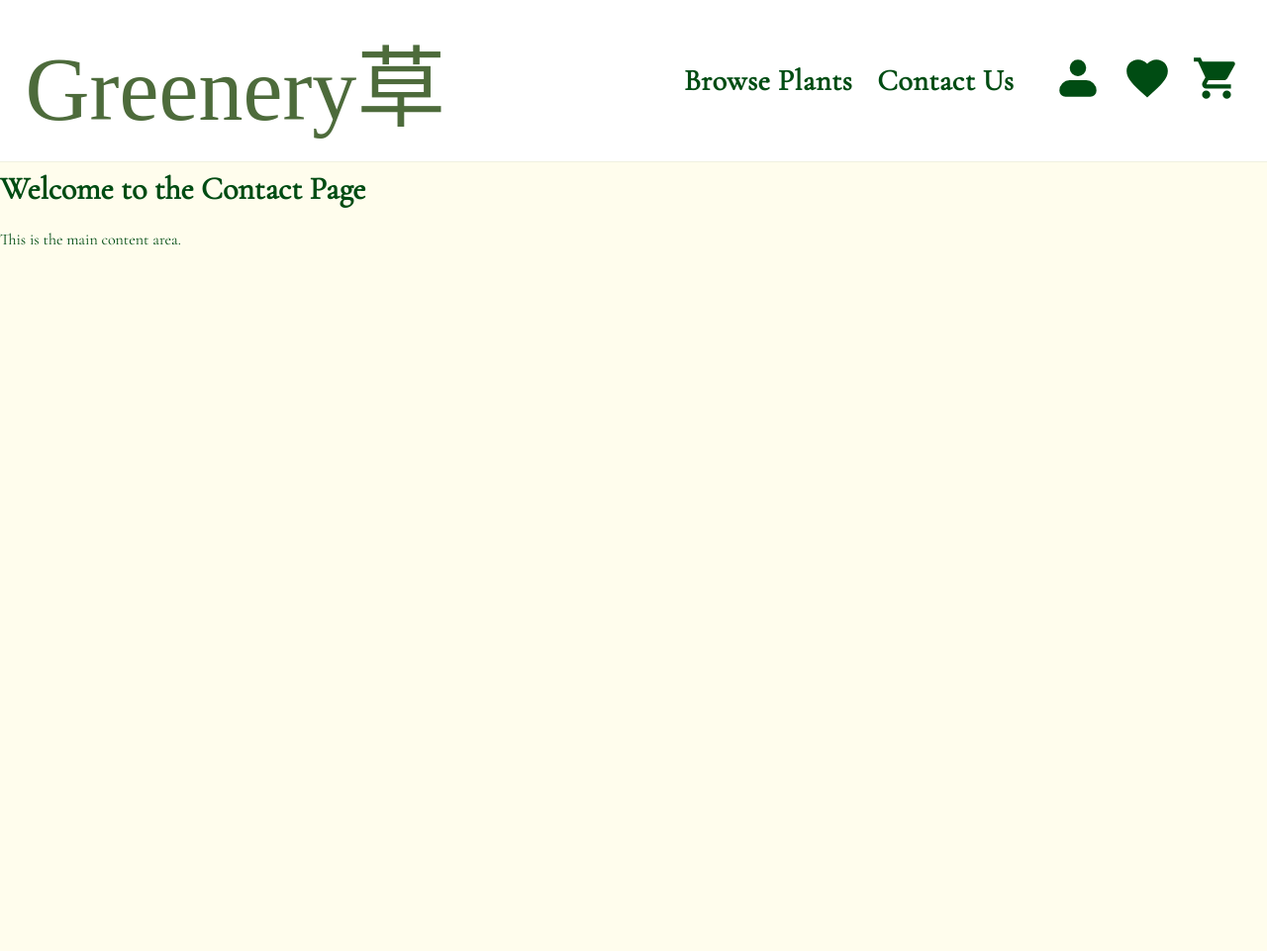
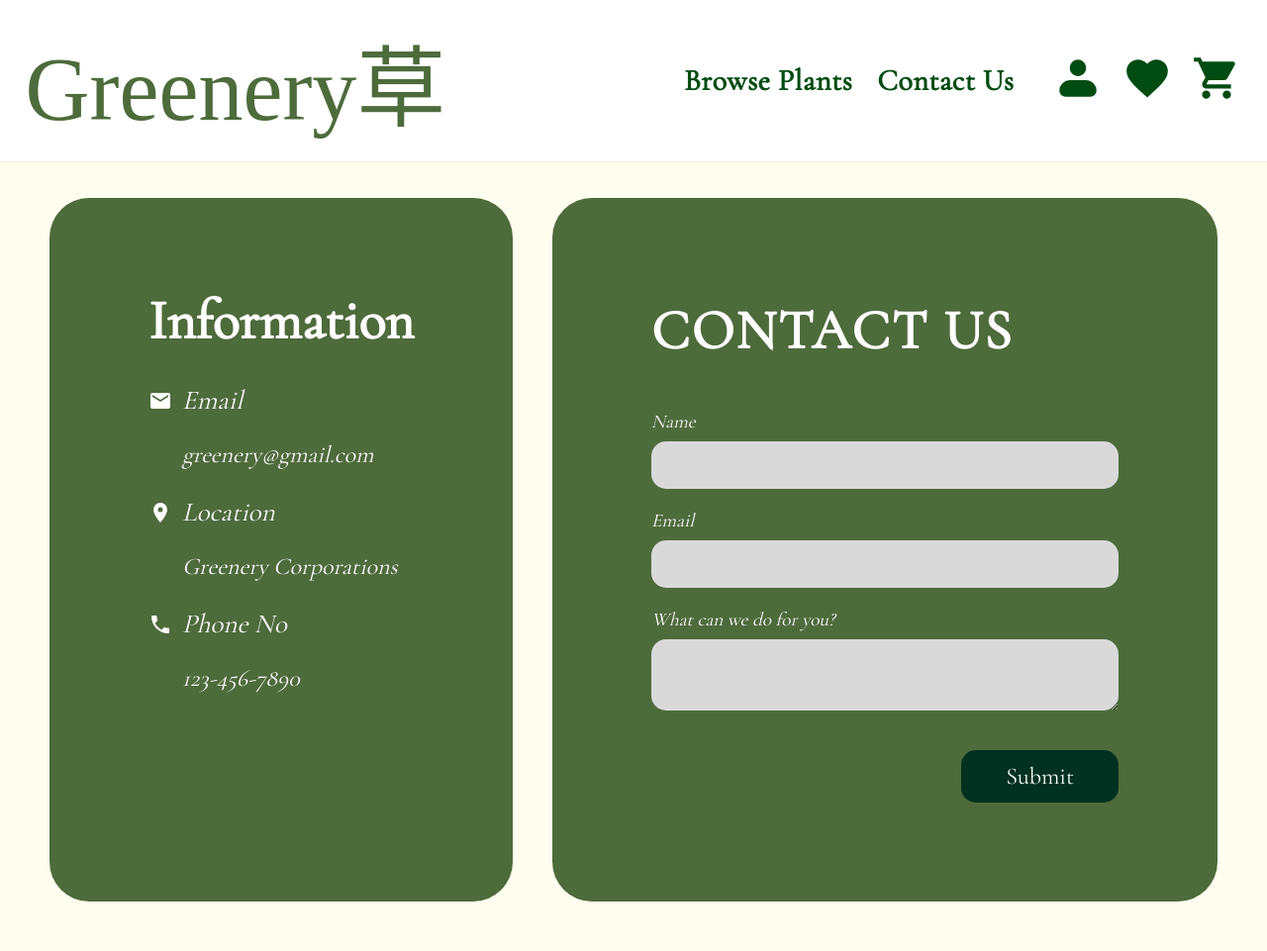
Before and after one commit to Greeneery/main, a Flask app: page /contact-page in a window 1280 px wide. Shown: the whole page at 99% size. Before the commit the page ends 248 px from the top, so only its background shows below. Run offline with Flask 3, Linux system fonts and the light colour scheme; some web fonts are replaced.

Commit message:
contact + confirmation pages

```diff
--- a/static/css/style.css
+++ b/static/css/style.css
@@ -119,3 +119,145 @@ body {
     text-align: left;
     padding: 300px 95px;
 }
+
+/* Contact Page Styles */
+
+.container {
+    display: flex;
+    justify-content: center;
+    gap: 40px;
+    padding: 50px;
+}
+
+.info-card, .form-card {
+    background-color:#4D6B3B;
+    border-radius: 40px;
+    color: #FFFFFF;
+    padding: 100px;
+}
+
+.info-card {
+    flex: 1;
+    max-width: 400px;
+}
+.info-card h2 {
+    font-size: 3.5rem;
+    margin-top: -10px;
+    margin-bottom: 30px;
+    text-align: center;
+}
+
+.info-card p {
+    font-size: 1.7rem;
+    display: flex;
+    align-items: center;
+    gap: 10px;
+    margin-bottom: 5px;
+}
+
+.info-card .detail {
+    margin-left: 34px;
+    font-size: 1.5rem;
+    font-style: italic;
+    margin-bottom: 20px;
+    display: block;
+}
+
+.form-card {
+    flex: 2;
+    max-width: 600px;
+}
+
+.form-card h1 {
+    font-size: 3.5rem;
+    margin-top: 0;
+    letter-spacing: 2px;
+}
+
+.input-group {
+    display: flex;
+    flex-direction: column;
+    margin-bottom: 20px;
+}
+.input-group label {
+    font-style: italic;
+    margin-bottom: 8px;
+    font-size: 1.2rem;
+}
+.input-group input, .input-group textarea {
+    background-color: #D9D9D9;
+    border: none;
+    border-radius: 15px;
+    padding: 12px;
+    font-size: 1.2rem;
+    font-family: inherit;
+}
+
+.submit-btn {
+    background-color:#003121;
+    font-family: 'Prata', serif;
+    color: white;
+    border: none;
+    padding: 12px 45px;
+    border-radius: 15px;
+    float: right;
+    font-size: 1.5rem;
+    cursor: pointer;
+    font-family: inherit;
+    margin-top: 20px;
+
+}
+.submit-btn:hover {
+    background-color: #007B53;
+}
+
+
+/* Confirmation Pages */
+
+.confirm-container {
+    display: flex;
+    justify-content: center;
+    align-items: center;
+    margin-top: 100px;
+}
+
+.confirm-card {
+    background-color: white;
+    border: 3px solid #004C13;
+    border-radius: 50px;
+    padding: 150px 200px;
+    text-align: center;
+    max-width: 700px;
+    width: 90%;
+    box-shadow: 0 0 15px 2px rgba(0, 0, 0, 0.9);
+}
+
+.confirm-card h1 {
+    color: #004C13;
+    font-size: 3.3rem;
+    font-weight: 600;
+    margin-bottom: 30px;
+}
+
+.confirm-text {
+    color: #004C13;
+    font-size: 1.5rem;
+    font-weight: 450;
+    line-height: 0.6;
+    margin-bottom: 40px;
+}
+
+.browse-btn {
+    display: inline-block;
+    background-color: #003121;
+    color: white;
+    text-decoration: none;
+    padding: 15px 60px;
+    border-radius: 30px;
+    font-size: 1.3rem;
+    font-family: 'Prata', serif;
+}
+
+.browse-btn:hover {
+   background-color: #007B53;
+}
--- a/templates/contactPage.html
+++ b/templates/contactPage.html
@@ -3,13 +3,48 @@
 {% block content %}
 
 <html>
-    <head>
-        <title>Contact Page</title>
-    </head>
-    <body>
-        <h1>Welcome to the Contact Page</h1>
-        <p>This is the main content area.</p>
-    </body>
+
+<div class="container">
+        <section class="info-card">
+            <h2>Information</h2>
+                <p> <svg xmlns="http://www.w3.org/2000/svg" width="24" height="24" viewBox="0 0 24 24">
+	            <path fill="#ffffff" d="M20 4H4c-1.1 0-1.99.9-1.99 2L2 18c0 1.1.9 2 2 2h16c1.1 0 2-.9 2-2V6c0-1.1-.9-2-2-2m0 4l-8 5l-8-5V6l8 5l8-5z" />
+                </svg> <i>Email</i></p>
+
+                <p class="detail">greenery@gmail.com</p>
+                <p><svg xmlns="http://www.w3.org/2000/svg" width="24" height="24" viewBox="0 0 24 24">
+	            <path fill="#ffffff" d="M12 11.5A2.5 2.5 0 0 1 9.5 9A2.5 2.5 0 0 1 12 6.5A2.5 2.5 0 0 1 14.5 9a2.5 2.5 0 0 1-2.5 2.5M12 2a7 7 0 0 0-7 7c0 5.25 7 13 7 13s7-7.75 7-13a7 7 0 0 0-7-7" />
+                </svg> <i>Location</i></p>
+                <p class="detail">Greenery Corporations</p>
+
+                <p><svg xmlns="http://www.w3.org/2000/svg" width="24" height="24" viewBox="0 0 24 24">
+	            <path fill="#ffffff" d="M6.62 10.79c1.44 2.83 3.76 5.14 6.59 6.59l2.2-2.2c.27-.27.67-.36 1.02-.24c1.12.37 2.33.57 3.57.57c.55 0 1 .45 1 1V20c0 .55-.45 1-1 1c-9.39 0-17-7.61-17-17c0-.55.45-1 1-1h3.5c.55 0 1 .45 1 1c0 1.25.2 2.45.57 3.57c.11.35.03.74-.25 1.02z" />
+                </svg><i>Phone No</i></p>
+                <p class="detail">123-456-7890</p>
+        </section>
+
+        <section class="form-card">
+            <h1>CONTACT US</h1>
+            <form action="{{ url_for('views.contactPage') }}" method="POST">
+                <div class="input-group">
+                    <label>Name</label>
+                    <input type="text" name="name" required>
+                </div>
+
+                <div class="input-group">
+                    <label>Email</label>
+                    <input type="email" name="email" required>
+                </div>
+
+                <div class="input-group">
+                    <label>What can we do for you?</label>
+                    <textarea class="message-input" name="user_message" required></textarea>
+                </div>
+
+                <button type="submit" class="submit-btn">Submit</button>
+            </form>
+        </section>
+ </div>
 </html>
 
 {% endblock %}
--- a/views.py
+++ b/views.py
@@ -11,8 +11,13 @@ def home():
 def browsePage():
     return render_template("browsePage.html")
 
-@views.route('/contact-page')
+@views.route('/contact-page', methods=['GET', 'POST'])
 def contactPage():
+    if request.method == 'POST':
+        user_name = request.form['name']
+        user_email = request.form['email']
+        user_message = request.form['user_message']
+        return redirect(url_for('views.emailConfirmPage'))
     return render_template("contactPage.html")
 
 @views.route('/check-out-page')
```
Also changed, not shown: templates/emailConfirmPage.html (+12 -7 lines), templates/purchaseConfirmPage.html (+12 -7 lines).
